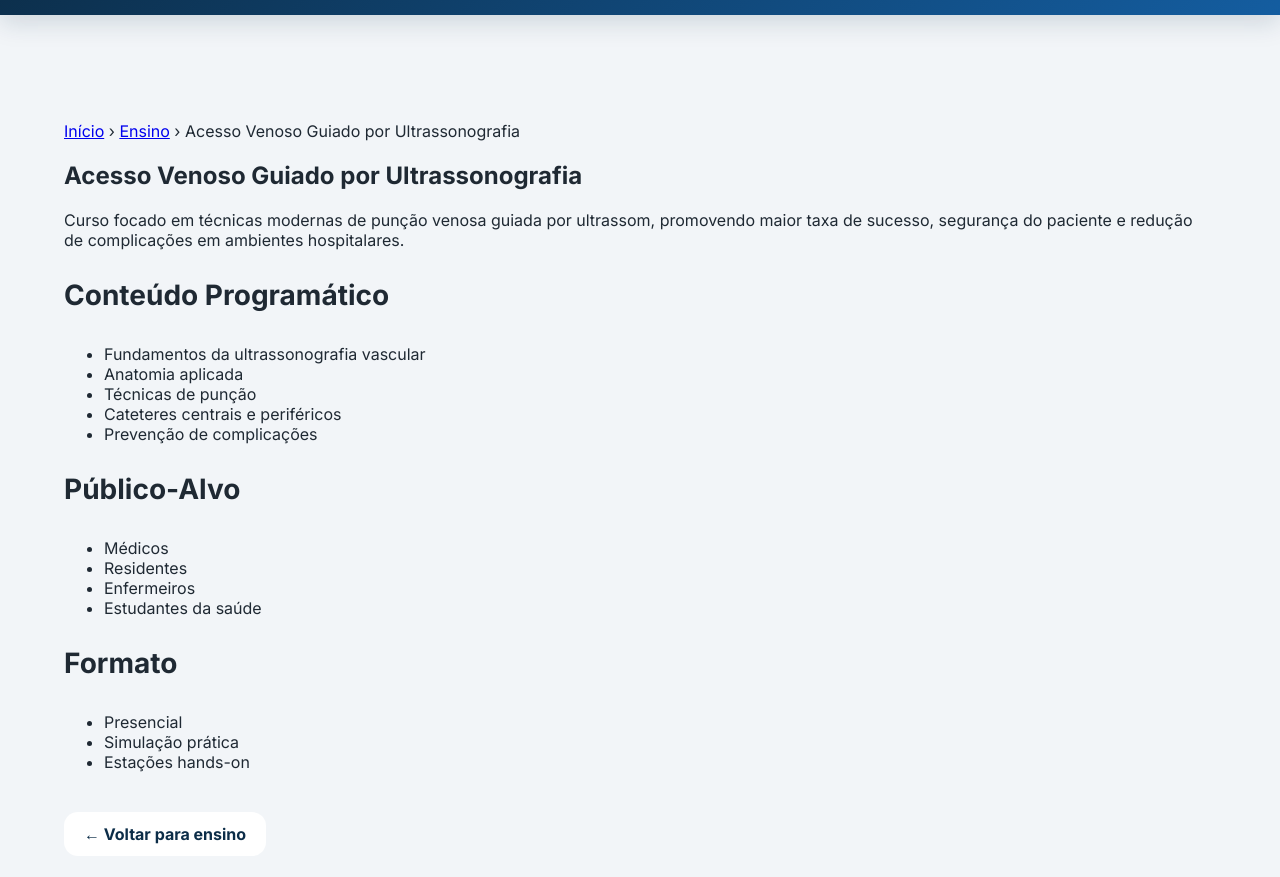
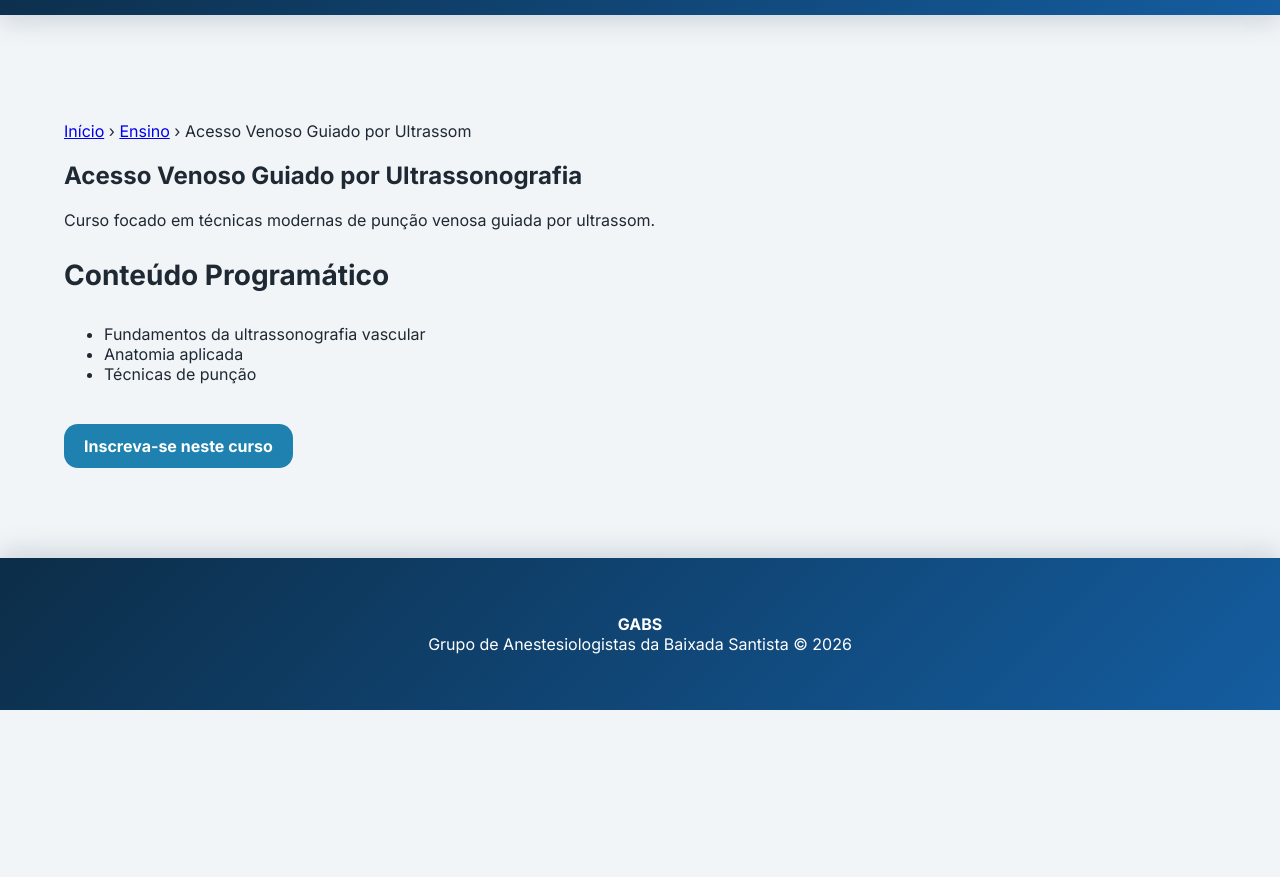
Before and after one commit to SandroDainez/gabs-site, a plain HTML site: page ensino/acesso-venoso.html in a window 1280 px wide. Shown: the part 75-952 px from the top of the page. After the commit the page ends 800 px from the top, so only its background shows below. Drawn offline with Linux system fonts and the light colour scheme.

Commit message:
Adiciona botão de inscrição no curso de acesso venoso

```diff
--- a/ensino/acesso-venoso.html
+++ b/ensino/acesso-venoso.html
@@ -6,16 +6,6 @@
 <meta name="viewport" content="width=device-width, initial-scale=1.0">
 
 <link rel="stylesheet" href="../style.css">
-
-<script>
-document.addEventListener("DOMContentLoaded", () => {
-  document.querySelectorAll(".menu a").forEach(link => {
-    if (link.getAttribute("href") === "../ensino.html") {
-      link.classList.add("active");
-    }
-  });
-});
-</script>
 
 </head>
 <body>
@@ -49,15 +39,13 @@ document.addEventListener("DOMContentLoaded", () => {
     <p class="breadcrumb">
       <a href="../index.html">Início</a> ›
       <a href="../ensino.html">Ensino</a> ›
-      Acesso Venoso Guiado por Ultrassonografia
+      Acesso Venoso Guiado por Ultrassom
     </p>
 
     <h2>Acesso Venoso Guiado por Ultrassonografia</h2>
 
     <p>
-      Curso focado em técnicas modernas de punção venosa guiada por ultrassom,
-      promovendo maior taxa de sucesso, segurança do paciente e redução de
-      complicações em ambientes hospitalares.
+      Curso focado em técnicas modernas de punção venosa guiada por ultrassom.
     </p>
 
     <h3>Conteúdo Programático</h3>
@@ -65,27 +53,12 @@ document.addEventListener("DOMContentLoaded", () => {
       <li>Fundamentos da ultrassonografia vascular</li>
       <li>Anatomia aplicada</li>
       <li>Técnicas de punção</li>
-      <li>Cateteres centrais e periféricos</li>
-      <li>Prevenção de complicações</li>
-    </ul>
-
-    <h3>Público-Alvo</h3>
-    <ul>
-      <li>Médicos</li>
-      <li>Residentes</li>
-      <li>Enfermeiros</li>
-      <li>Estudantes da saúde</li>
-    </ul>
-
-    <h3>Formato</h3>
-    <ul>
-      <li>Presencial</li>
-      <li>Simulação prática</li>
-      <li>Estações hands-on</li>
     </ul>
 
     <div style="margin-top:40px;">
-      <a href="../ensino.html" class="btn-secondary">← Voltar para ensino</a>
+      <a href="../contato.html?assunto=curso#formulario" class="btn-primary">
+        Inscreva-se neste curso
+      </a>
     </div>
 
   </div>
```
